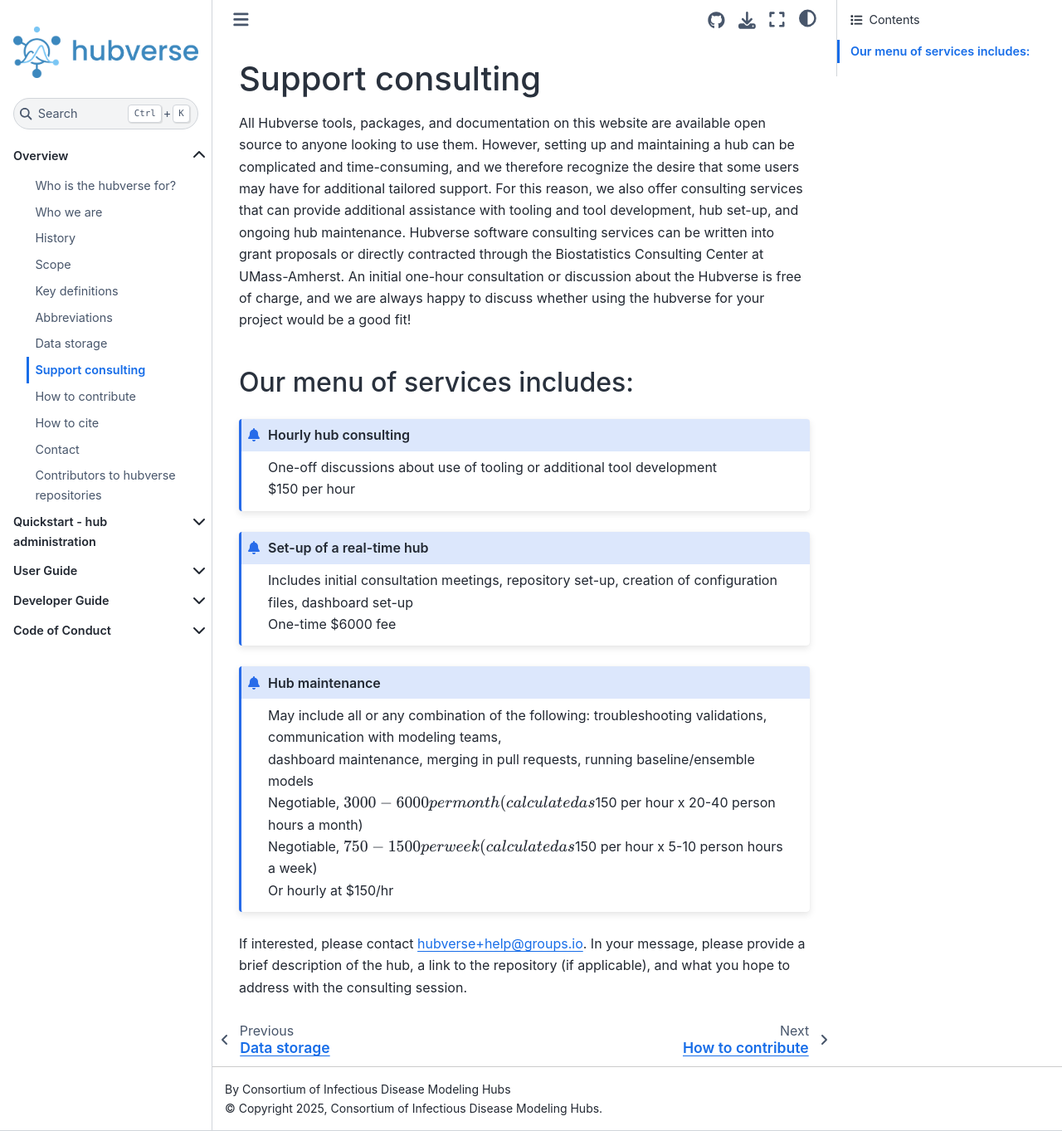
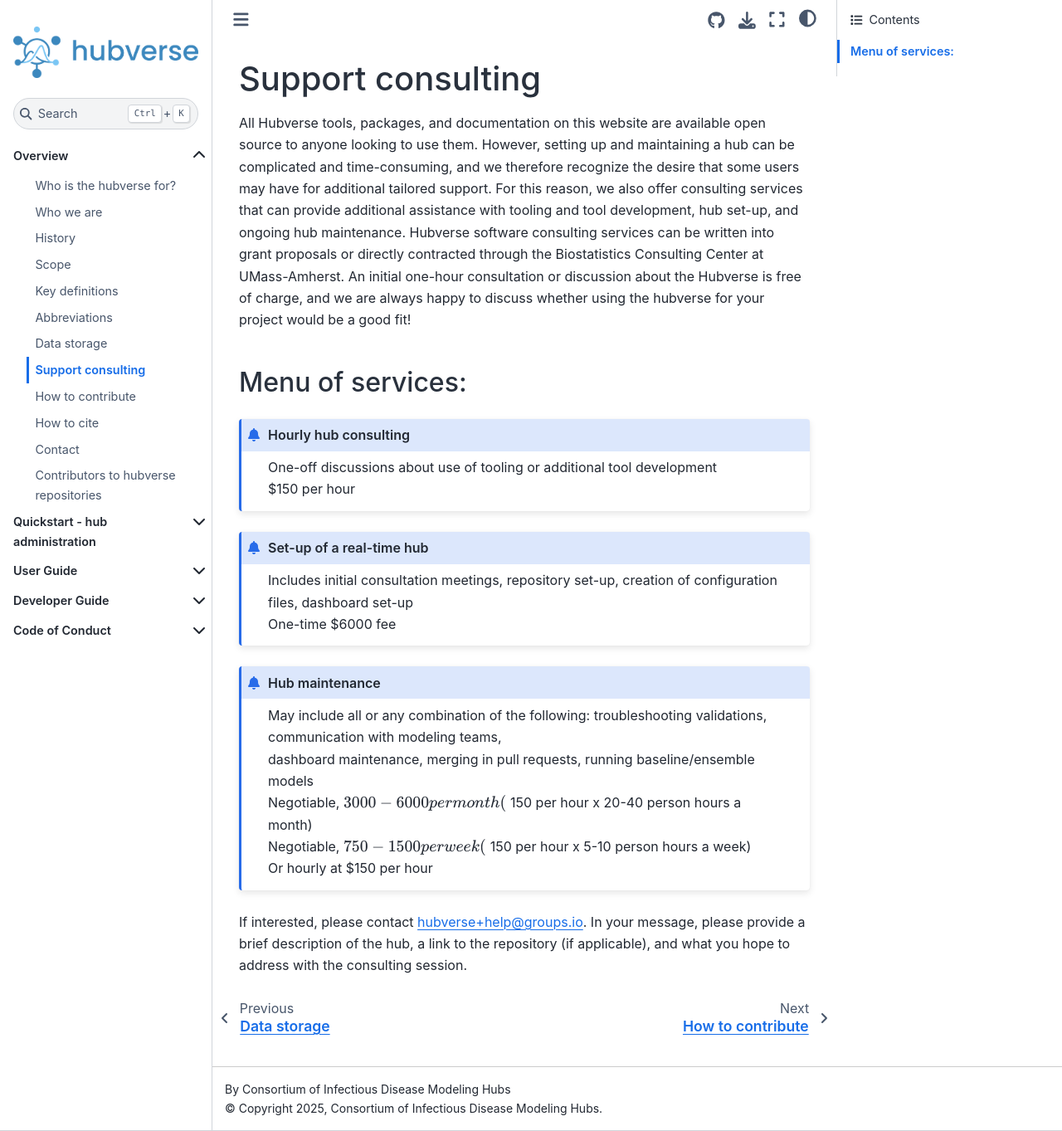
Before and after one commit to hubverse-org/hubDocs, a Sphinx documentation site: the page built from docs/source/overview/support-consulting.md, in a window 1280 px wide and 1363 px high. Shown: the whole window at 83% size. Built offline with Sphinx 7.4.7 and the Sphinx Book theme 1.1.4, drawn with Linux system fonts in a browser that asks for light colours; comment, search, counter and statistics services are not loaded.

Commit message:
Update support-consulting.md

````diff
--- a/docs/source/overview/support-consulting.md
+++ b/docs/source/overview/support-consulting.md
@@ -2,7 +2,7 @@
 All Hubverse tools, packages, and documentation on this website are available open source to anyone looking to use them. However, setting up and maintaining a hub can be complicated and time-consuming, and we therefore recognize the desire that some users may have for additional tailored support. For this reason, we also offer consulting services that can provide additional assistance with tooling and tool development, hub set-up, and ongoing hub maintenance. Hubverse software consulting services can be written into grant proposals or directly contracted through the Biostatistics Consulting Center at UMass-Amherst. An initial one-hour consultation or discussion about the Hubverse is free of charge, and we are always happy to discuss whether using the hubverse for your project would be a good fit!
 
 (Menu-of-services)=
-## Our menu of services includes:
+## Menu of services:
 
 (Menu-of-services-1)=
 ```{admonition} Hourly hub consulting
@@ -21,9 +21,9 @@ One-time $6000 fee
 ```{admonition} Hub maintenance
 May include all or any combination of the following: troubleshooting validations, communication with modeling teams,
 dashboard maintenance, merging in pull requests, running baseline/ensemble models
-Negotiable, $3000-6000 per month (calculated as $150 per hour x 20-40 person hours a month)
-Negotiable, $750-1500 per week (calculated as $150 per hour x 5-10 person hours a week)
-Or hourly at $150/hr
+Negotiable, $3000-6000 per month (~$150 per hour x 20-40 person hours a month)
+Negotiable, $750-1500 per week (~$150 per hour x 5-10 person hours a week)
+Or hourly at $150 per hour
 ```
 
 If interested, please contact [hubverse+help@groups.io](hubverse+help@groups.io). In your message, please provide a brief description of the hub, a link to the repository (if applicable), and what you hope to address with the consulting session.
````
